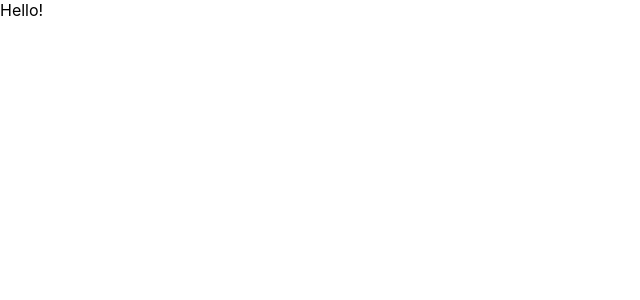
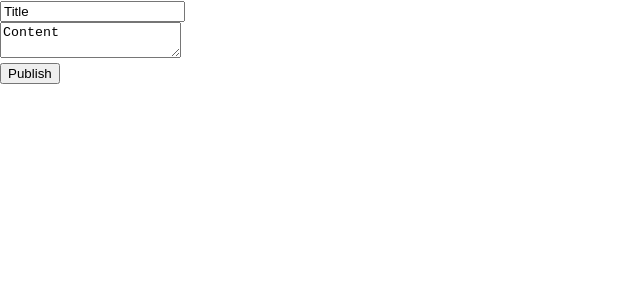
Before and after one commit to bethurban/beth-codes-client, a React (Create React App) app: page /new in a window 1280 px wide. Shown: the top 300 px of the page, without its empty margins (0-640 px from the left). Built offline with nearby package versions, Linux system fonts and the light colour scheme.

Commit message:
Build new post form on New.

```diff
--- a/src/containers/New.js
+++ b/src/containers/New.js
@@ -4,7 +4,10 @@ class New extends Component {
 
   constructor(props){
     super(props);
-    this.state = { blog: {} }
+    this.state = {
+      title: "Title",
+      content: "Content"
+    }
   }
 
   // componentDidMount() {
@@ -17,10 +20,42 @@ class New extends Component {
   //     })
   // }
 
+  handleChange = event => {
+    const { name, value } = event.target;
+    this.setState({
+      [name]: value
+    });
+  }
+
+  handleSubmit = event => {
+    event.preventDefault();
+    console.log(this.state.title, this.state.content)
+  }
+
   render() {
     return (
       <div id="form">
-        Hello!
+        <form onSubmit={this.handleSubmit}>
+          <div>
+            <input
+              required
+              type="text"
+              onChange={this.handleChange}
+              name="title"
+              value={this.state.title}
+            />
+          </div>
+          <div>
+            <textarea
+              required
+              type="text"
+              onChange={this.handleChange}
+              name="content"
+              value={this.state.content}
+            />
+          </div>
+          <button type="submit">Publish</button>
+        </form>
       </div>
     )
   }
```
